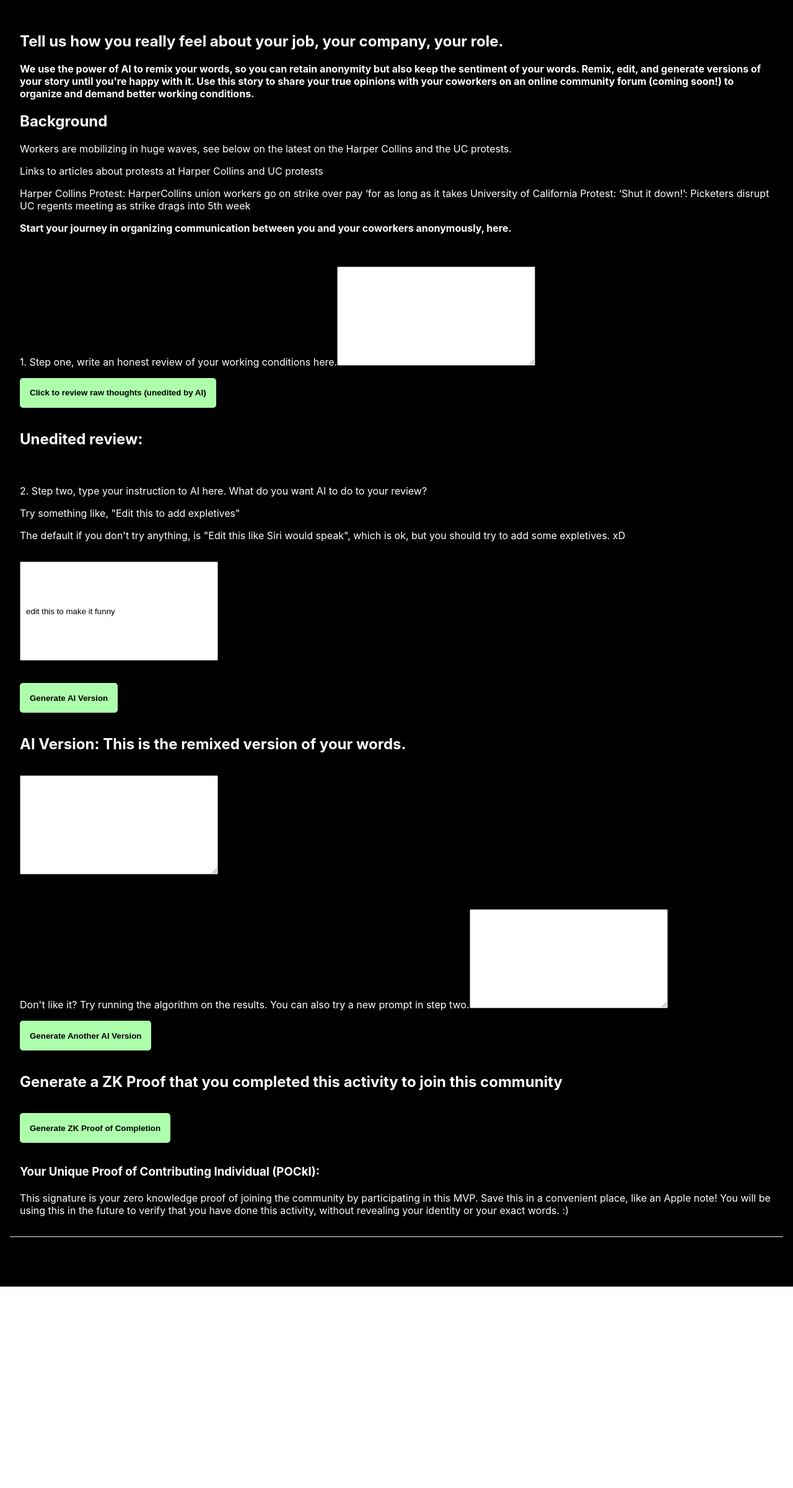
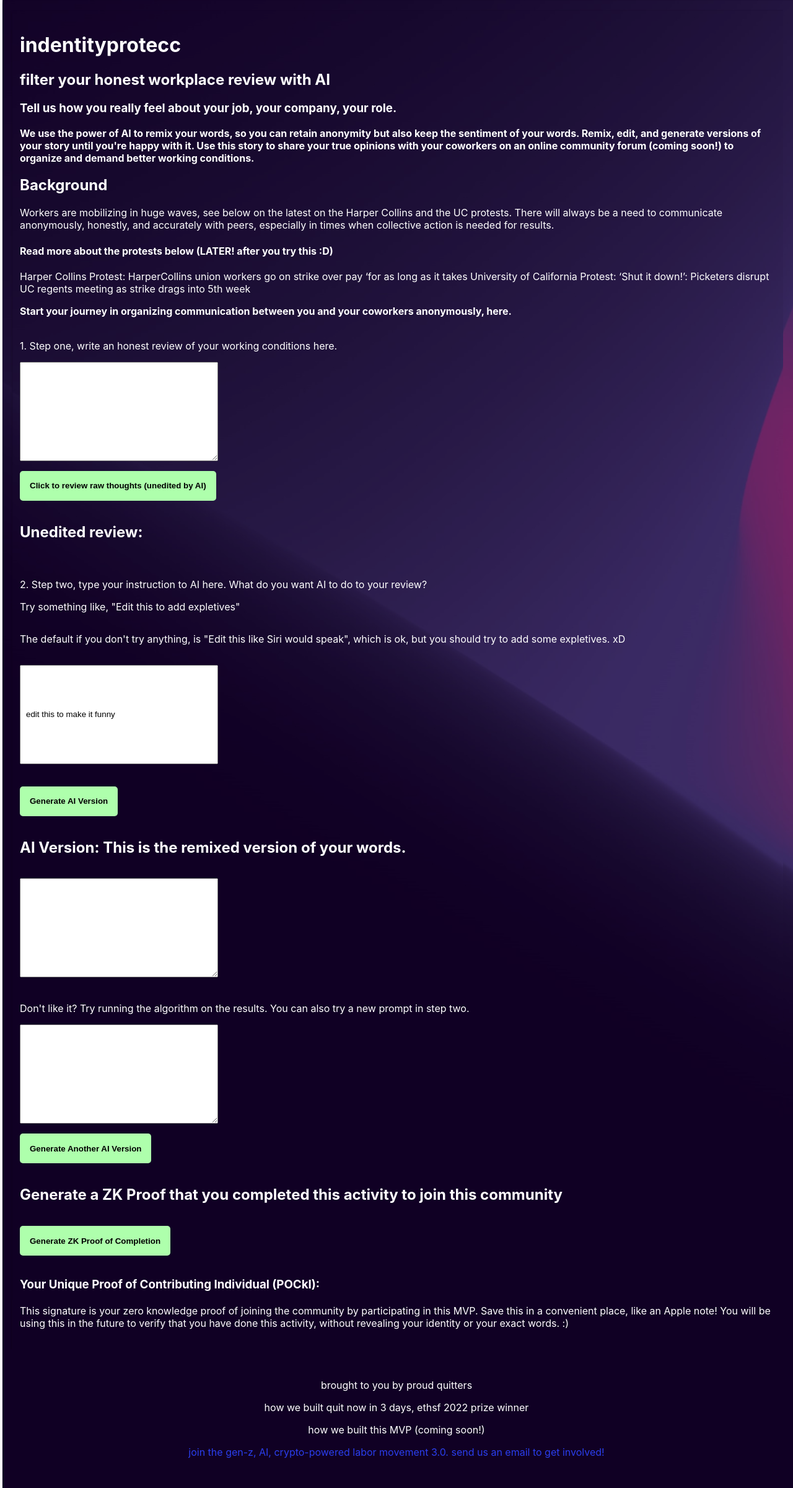
Before and after one commit to bookvacuum/first-quest, a Next.js app: page / in a window 1280 px wide. Shown: the whole page at 62% size. Before the commit the page ends 2076 px from the top, so only its background shows below. Built offline with nearby package versions, Linux system fonts and the light colour scheme.

Commit message:
Add sexy stuff and make columns good

```diff
--- a/pages/index.tsx
+++ b/pages/index.tsx
@@ -61,7 +61,9 @@ const generateAIVersion = async (input: string, setValue: ((arg0: string) => voi
 
       <main>
         <div className={styles.container}>
-        <h2>Tell us how you really feel about your job, your company, your role. </h2>
+          <h1>indentityprotecc</h1>
+          <h2> filter your honest workplace review with AI</h2>
+        <h3>Tell us how you really feel about your job, your company, your role. </h3>
         <p> <b> We use the power of AI to remix your words, so you can retain anonymity but also keep the sentiment of your words.
           Remix, edit, and generate versions of your story until you're happy with it.
           Use this story to share your true opinions with your coworkers on an online community forum (coming soon!) to organize and demand better working conditions.
@@ -69,8 +71,9 @@ const generateAIVersion = async (input: string, setValue: ((arg0: string) => voi
 
         <h2> Background </h2>
         <p> Workers are mobilizing in huge waves, see below on the latest on the Harper Collins and the UC protests.
+          There will always be a need to communicate anonymously, honestly, and accurately with peers, especially in times when collective action is needed for results.
         </p>
-        <p> Links to articles about protests at Harper Collins and UC protests</p>
+        <h4> Read more about the protests below (LATER! after you try this :D)</h4>
         <a href="https://www.theguardian.com/us-news/2022/nov/10/harpercollins-union-strike-publishing"> Harper Collins Protest: HarperCollins union workers go on strike over pay ‘for as long as it takes </a>
         <a href="https://www.latimes.com/california/story/2022-12-14/uc-strike-drags-into-5th-week-as-picketers-rally-at-ucla"> University of California Protest: ‘Shut it down!’: Picketers disrupt UC regents meeting as strike drags into 5th week </a>
         <p> <b>Start your journey in organizing communication between you and your coworkers anonymously, here. </b>
@@ -80,7 +83,7 @@ const generateAIVersion = async (input: string, setValue: ((arg0: string) => voi
 
         <br/>
         <div className={styles.flexColumn}>
-        <label> 1. Step one, write an honest review of your working conditions here.
+        <label className={styles.flexColumn}> 1. Step one, write an honest review of your working conditions here.
         <textarea
         id="message"
         name="message"
@@ -97,7 +100,7 @@ const generateAIVersion = async (input: string, setValue: ((arg0: string) => voi
       <br/>
       <br/>
       <div className={styles.flexColumn}>
-      <label> 2. Step two, type your instruction to AI here. What do you want AI to do to your review?
+      <label className={styles.flexColumn}> 2. Step two, type your instruction to AI here. What do you want AI to do to your review?
         <p> Try something like, "Edit this to add expletives"  </p>
         <p> The default if you don't try anything, is "Edit this like Siri would speak", which is ok, but you should try to add some expletives. xD </p>
         <input
@@ -122,7 +125,7 @@ const generateAIVersion = async (input: string, setValue: ((arg0: string) => voi
 
      <br/>
      <br/>
-      <label> Don't like it? Try running the algorithm on the results. You can also try a new prompt in step two.
+      <label className={styles.flexColumn}> Don't like it? Try running the algorithm on the results. You can also try a new prompt in step two.
         <textarea
         id="message"
         name="message"
@@ -148,6 +151,10 @@ const generateAIVersion = async (input: string, setValue: ((arg0: string) => voi
       </main>
 
       <footer className={styles.footer}>
+        <p>brought to you by proud quitters</p>
+        <a href="https://micheburrito.medium.com/i-brought-my-friend-who-had-never-been-in-crypto-to-ethsf2022-and-we-won-4ab0610a9550">how we built quit now in 3 days, ethsf 2022 prize winner</a>
+        <p>how we built this MVP (coming soon!)</p>
+        <a href="mailto:team@quitnow.com" className={styles.link}>join the gen-z, AI, crypto-powered labor movement 3.0. send us an email to get involved!</a>
       </footer>
     </div>
   )
--- a/styles/Home.module.css
+++ b/styles/Home.module.css
@@ -1,7 +1,7 @@
 .container {
   padding: 1rem 1rem;
-  background-color: black;
   color: white;
+  background-image: url("/gradient.svg")
 }
 
 .main {
@@ -43,10 +43,14 @@
 .footer {
   display: flex;
   flex: 1;
+  flex-direction: column;
   padding: 2rem 0;
-  border-top: 1px solid #eaeaea;
   justify-content: center;
   align-items: center;
+}
+
+.link{
+  color: #2B3EEE;
 }
 
 .footer a {
```
Also changed, not shown: public/gradient.svg (added).
